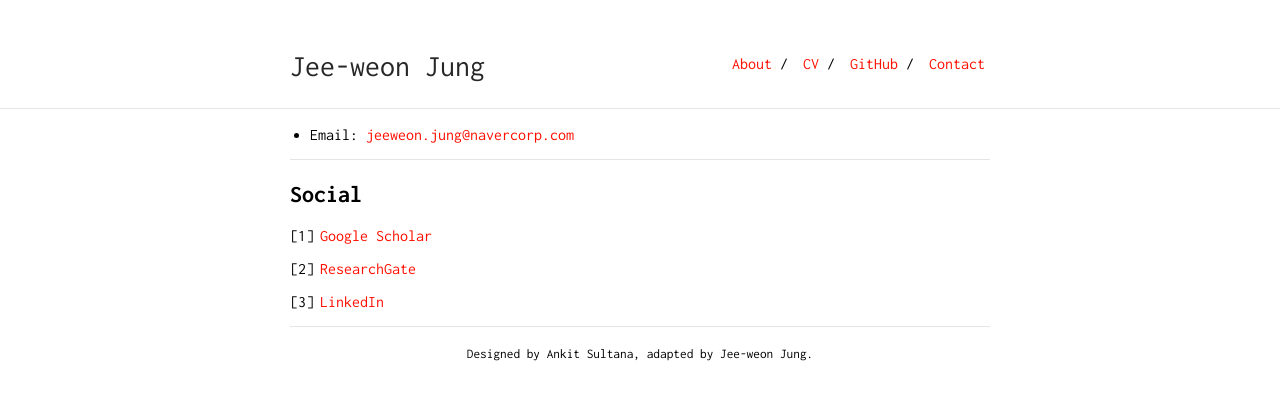
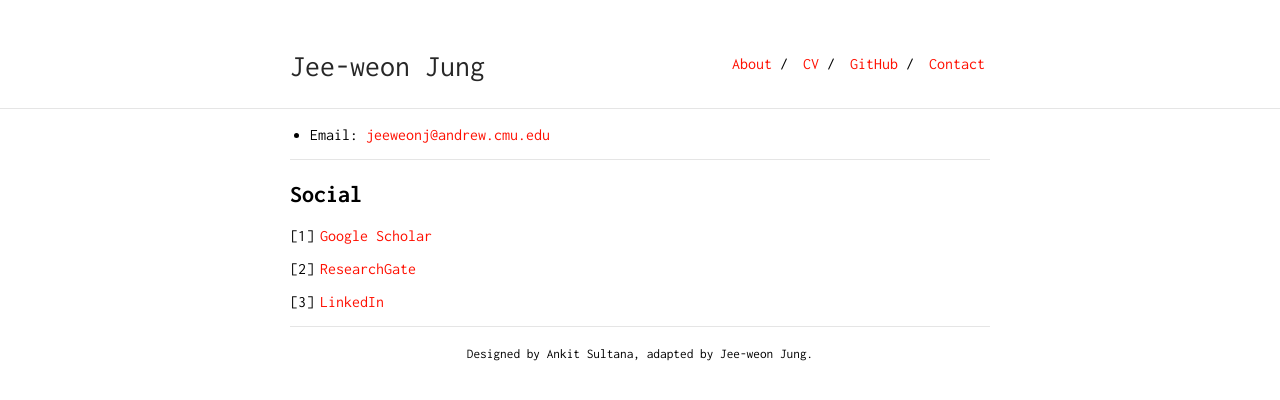
Before and after one commit to satvik-dixit/satvik-dixit.github.io, a Jekyll site: the page built from contact.md, in a window 1280 px wide. Shown: the top 400 px of the page. Built offline with Jekyll 4.4.1, drawn with Linux system fonts in a browser that asks for light colours.

Commit message:
revise email

```diff
--- a/contact.md
+++ b/contact.md
@@ -3,7 +3,7 @@ layout: default
 is_contact: true
 ---
 
-* Email: [jeeweon.jung@navercorp.com](mailto:jeeweon.jung@navercorp.com)
+* Email: [jeeweonj@andrew.cmu.edu](mailto:jeeweonj@andrew.cmu.edu)
 
 ---
 
```
